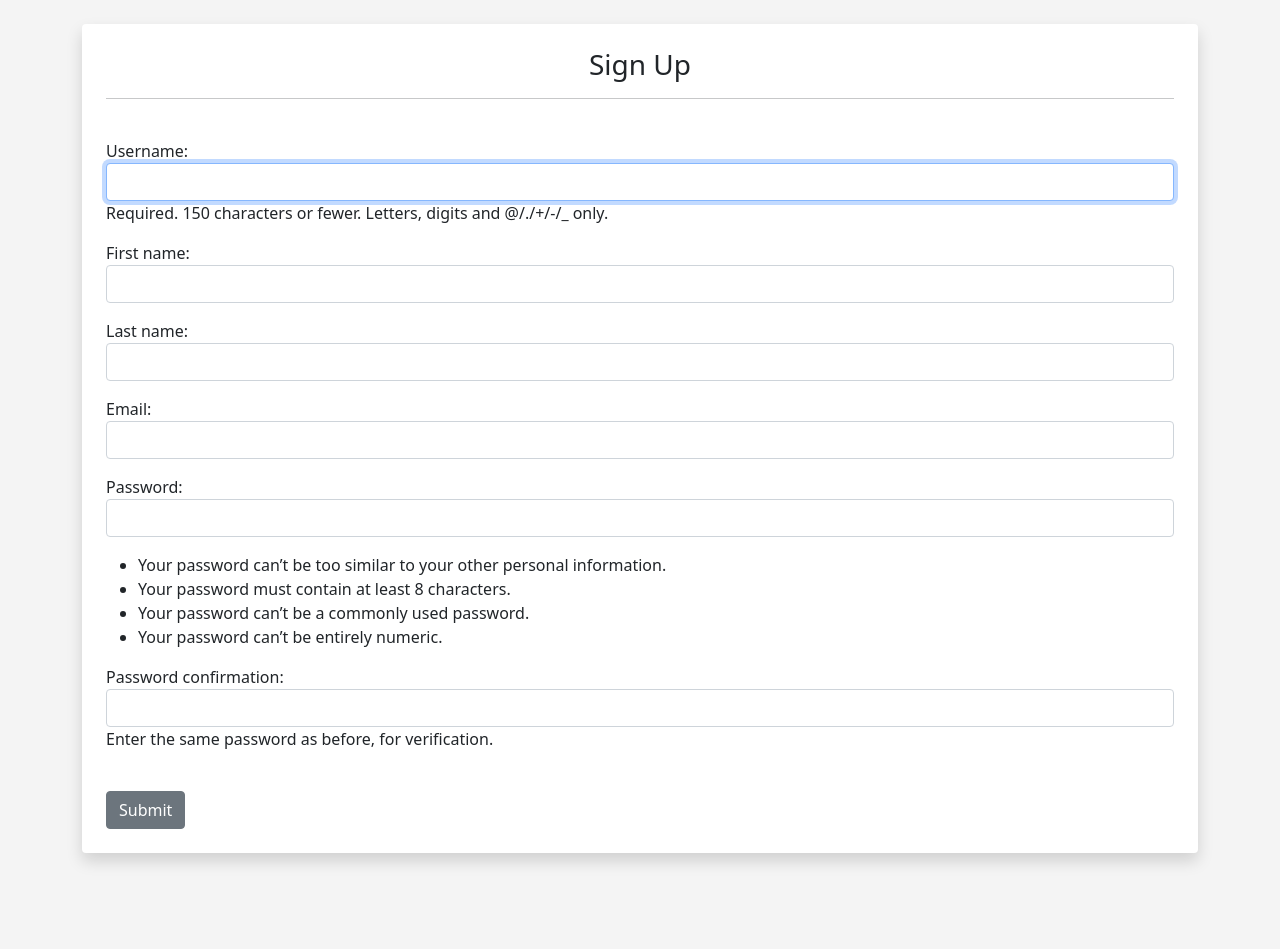
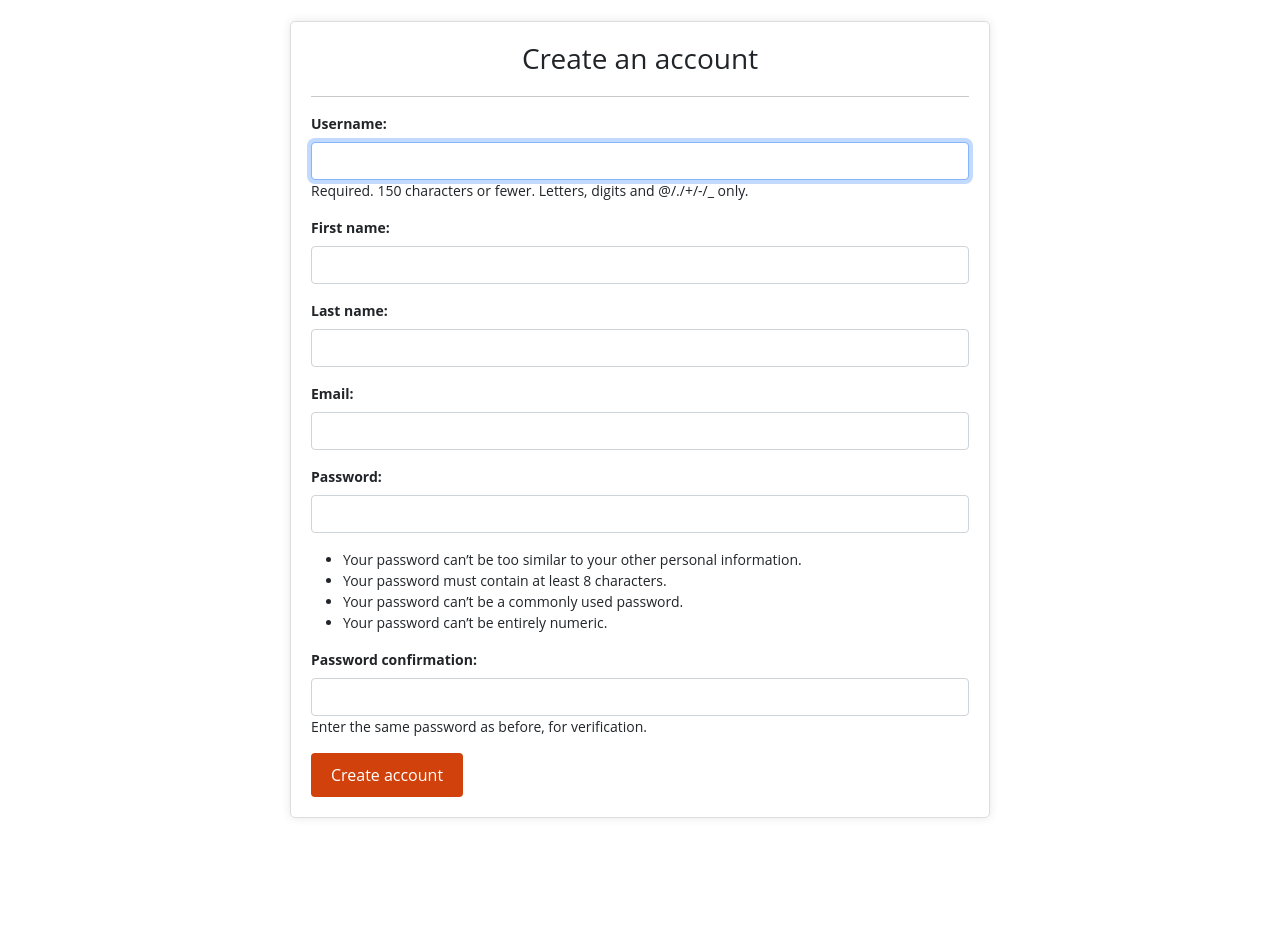
Before and after one commit to saringrg/myclub, a Django app: page /members/register_user in a window 1280 px wide. After the commit the page ends 818 px from the top, so only its background shows below. Run offline with Django 5.2, Linux system fonts and the light colour scheme.

Commit message:
version 2.6

```diff
--- a/myclub_website/events/views.py
+++ b/myclub_website/events/views.py
@@ -189,7 +189,7 @@ def all_events(request):
 	event_list = Event.objects.all().order_by('event_date')
 
 	#set up pagination
-	p = Paginator(Event.objects.all(), 5)
+	p = Paginator(Event.objects.all(), 9)
 	page = request.GET.get('page')
 	events = p.get_page(page)
 	nums = "a" * events.paginator.num_pages
--- a/myclub_website/members/templates/authenticate/base.html
+++ b/myclub_website/members/templates/authenticate/base.html
@@ -4,26 +4,39 @@
     <!-- Required meta tags -->
     <meta charset="utf-8">
     <meta name="viewport" content="width=device-width, initial-scale=1">
-
-    <!-- Bootstrap CSS -->
     <link href="https://cdn.jsdelivr.net/npm/bootstrap@5.0.2/dist/css/bootstrap.min.css" rel="stylesheet" integrity="sha384-EVSTQN3/azprG1Anm3QDgpJLIm9Nao0Yz1ztcQTwFspd3yD65VohhpuuCOmLASjC" crossorigin="anonymous">
-
-    <title>MyClub</title>
+    <title>myclub</title>
     <style>
-      body {background: #f4f4f4;}
+      body {
+        font-size: 14px;
+        font-weight: 400;
+        font-family: "Open Sans", sans-serif;
+        background: #FFFFFF;
+      }
     </style>
   </head>
   <body>
-  	<br>
 
     <div class="container">
       {% if messages %}
 
         {% for message in messages %}
-          <div class="alert alert-warning alert-dismissible fade show" role="alert">
+          <div class="alert alert-danger" id="myAlert" role="alert">
             {{ message }}
-            <button type="button" class="btn-close" data-bs-dismiss="alert" aria-label="Close"></button>
           </div>
+
+          <script type="text/javascript">
+              // Wait for the DOM to be fully loaded
+              document.addEventListener("DOMContentLoaded", function() {
+                  // Get the alert element
+                  var myAlert = document.getElementById('myAlert');
+
+                  // Set a timeout to hide the alert after 2000 milliseconds (2 seconds)
+                  setTimeout(function() {
+                      myAlert.style.display = 'none';
+                  }, 2000);
+              });
+          </script>
         {% endfor %}
 
       {% endif%}
--- a/myclub_website/members/templates/authenticate/register_user.html
+++ b/myclub_website/members/templates/authenticate/register_user.html
@@ -1,6 +1,8 @@
 {% extends 'authenticate/base.html' %}
 
 {% block content %}
+<br>
+
 {% if form.errors %}
 
 	<div class="alert alert-danger" id="myAlert" role="alert">
@@ -20,23 +22,61 @@
 	    });
 	</script>
 {% endif %}
-
-	<div class="shadow p-4 mb-5 bg-body rounded">
-		<center><h3>Sign Up</h3></center>
+	<div class="form-container">
+		<div class="heading-container">
+            <h3>Create an account</h3>
+        </div>
 		<hr>
-		<br>
 		<form action="{% url 'register_user' %}" method=POST>
 			{% csrf_token %}
 
 			{{ form.as_p }}
-
-				<br>
-
-				<input type="submit" value="Submit" class="btn btn-secondary">
+			<input type="submit" value="Create account" class="btn btn-custom">
 		</form>
 
 	</div>
-	<br><br>
+	<br>
 
+	<style>
+
+		.btn-custom {
+			color: #FFFFFF;
+            background-color: #d1410c;
+            border: none;
+            padding: 10px 20px;
+            border-radius: 4px;
+            cursor: pointer;
+        }
+
+        .btn-custom:hover {
+        	color: #FFFFFF;
+            background: #f05537
+        }
+
+        .form-container {
+            max-width: 700px;
+            margin: auto;
+            padding: 20px;
+            border: 1px solid #ddd;
+            border-radius: 5px;
+            box-shadow: 0 0 10px rgba(0, 0, 0, 0.1);
+        }
+
+        .heading-container {
+            text-align: center;
+            margin-bottom: 20px; /* Add margin to the heading */
+        }
+
+        form {
+	      max-width: 100%; /* Adjust the width as needed */
+	      margin: 0 auto;
+	    }
+
+	    label {
+	      display: block;
+	      margin-bottom: 8px;
+	      font-weight: bold;
+	    }
+	</style>
 
 {% endblock %}
```
Also changed, not shown: myclub_website/events/templates/events/base.html (+7 -2 lines), myclub_website/events/templates/events/navbar.html (+35 -11 lines), myclub_website/members/templates/authenticate/login.html (+7 -4 lines), myclub_website/db.sqlite3. Lines whose indentation alone changed are shown as unchanged.
